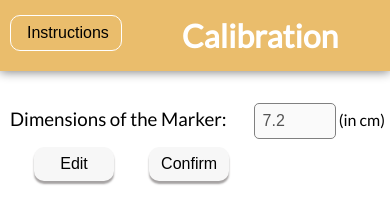
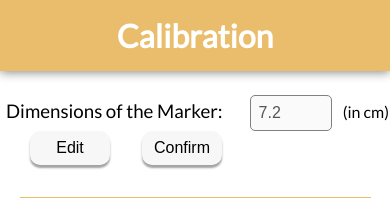
Before and after one commit to ShrinivasSK/Social-Distancing-Surveillance, a Flask app: page /calibrate-screen in a window 390 px wide. Shown: the top 198 px of the page. Run offline with Flask 2, Linux system fonts and the light colour scheme; some libraries are stand-ins or nearby versions.

Commit message:
Modified Calibration page UI

```diff
--- a/static/calibrate.css
+++ b/static/calibrate.css
@@ -1,11 +1,11 @@
-.mainPage>div:first-child{
+.mainPage > div:first-child {
   display: flex;
   align-content: center;
   justify-content: center;
-  margin:5px 0 5rem 5px;
+  margin: 5px 0 5rem 5px;
 }
 
-.mainPage >div:nth-child(2) {
+.mainPage > div:nth-child(2) {
   display: flex;
   justify-content: space-evenly;
   align-content: center;
@@ -28,7 +28,7 @@ body {
   width: 100%;
 }
 
-.header-button{
+.header-button {
   box-shadow: none;
   background-color: transparent;
   border: solid 1px white;
@@ -152,6 +152,12 @@ input:focus {
   justify-content: center;
 }
 
+.marker-form {
+  display: flex;
+  justify-content: center;
+  align-items: center;
+}
+
 .marker-form-container h3 {
   display: inline;
   font-weight: normal;
@@ -159,11 +165,13 @@ input:focus {
 
 .marker-form-container input {
   width: 4rem;
+  margin-right: 1rem;
 }
 
 .marker-form-container button {
   background-color: #f7f7f7;
   margin-left: 1.5rem;
+  display: flex;
 }
 
 h4 {
@@ -186,20 +194,75 @@ i {
 }
 
 .flexbox {
-  display: flex;.c
+  display: flex;
   align-content: space-between;
   justify-content: space-evenly;
 }
 
+.button-container-form{
+  display: flex;
+}
+
+.footer {
+  width: 100vw;
+  position: absolute;
+  bottom: 0;
+  left: 0;
+  height: 4rem;
+  text-align: center;
+  background-color: rgba(0, 0, 0, 0.8);
+  color: #f7f7f7c9;
+  letter-spacing: 1.5px;
+}
+
+footer {
+  float: bottom;
+  text-align: center;
+  background-color: rgba(0, 0, 0, 0.8);
+  color: #f7f7f7c9;
+  padding: 1.2rem;
+  letter-spacing: 1.5px;
+  position: relative;
+}
+
+footer h3 {
+  margin: 0;
+  padding: 0;
+  font-weight: normal;
+}
+
+footer a {
+  text-decoration: none;
+  color: #f7f7f7c9;
+  /* position: absolute;
+  right: 50px;
+  top: 40%; */
+}
+
 /* Media query for calibrate.html */
-@media (max-width: 930px) {
-  .mainPage >div:nth-child(2){
+@media (max-width: 1200px) {
+  .mainPage > div:nth-child(2) {
     flex-direction: column;
   }
 
-  .mainPage >div:nth-child(2)>div,#form-container{
-    width: 80%;
+  .mainPage > div:nth-child(2) > div,
+  #form-container {
+    width: 90%;
     margin: auto;
+    margin-bottom: 2rem;
+  }
+  .footer{
+    display: none;
+  }
+}
+@media (max-width: 740px){
+  .marker-form {
+    display: block;
+  }
+  .marker-form-container button{
+    display: block;
+  }
+  .mainPage > div:first-child{
     margin-bottom: 2rem;
   }
 }
@@ -219,33 +282,42 @@ i {
   }
 }*/
 
-@media (max-width: 525px){
-  .flexbox{
+@media (max-width: 525px) {
+  .flexbox {
     flex-direction: column;
     justify-content: center;
     align-content: center;
   }
 
-  .flexbox>div{
+  .flexbox > div {
     margin: auto;
+  }
+  .form-section{
+    display: flex;
+    flex-direction: column;
+    align-items: center;
   }
 }
 
-@media (max-width: 470px){
-  .button-container{
+@media (max-width: 470px) {
+  .button-container {
     width: 80%;
     margin: auto;
-    padding: 1rem 0 ;
+    padding: 1rem 0;
   }
 
-  .marker-form-container button, .button-container button{
+  .marker-form-container button,
+  .button-container button {
     width: 5rem;
     padding: 0.5rem;
   }
+  .marker-form-container input{
+    margin: 0 0.5rem;
+  }
 }
 
-@media (max-width: 396px){
-  .marker-form-container input{
+@media (max-width: 396px) {
+  .marker-form-container input {
     margin-left: 1.5rem;
   }
 }
@@ -253,7 +325,7 @@ i {
 /* Lightbox */
 .backdrop {
   z-index: 1;
-    opacity: .0;
+  opacity: 0;
   filter: alpha(opacity=0);
   display: none;
   position: fixed;
@@ -271,9 +343,9 @@ i {
   display: none;
   top: 50%;
   left: 50%;
+  width: 30vw;
+  height: 100vh;
   transform: translate(-50%, -50%);
-    width: 70%;
-    height: 80vh;
   background: #fff;
   padding: 20px;
   border-radius: 5px;
@@ -283,15 +355,15 @@ i {
   overflow-y: scroll;
 }
 
-  @media(min-width:700px){
-    .box{
-      height: 60vh;
+@media (min-width: 700px) {
+  .box {
+    height: 40vh;
   }
 }
 
-  @media(min-width:970px){
-    .box{
-      height: 55vh;
+@media (min-width: 970px) {
+  .box {
+    height: 30vh;
   }
 }
 
--- a/static/index.css
+++ b/static/index.css
@@ -202,6 +202,7 @@ button:disabled {
 }
 
 footer {
+  float: bottom;
   text-align: center;
   background-color: rgba(0, 0, 0, 0.8);
   color: #f7f7f7c9;
--- a/templates/calibrate.html
+++ b/templates/calibrate.html
@@ -4,14 +4,14 @@
     <title>Calibrate</title>
     <meta charset="UTF-8" />
     <meta name="viewport" content="width=device-width, initial-scale=1.0" />
-    <!-- <link
+    <link
       rel="stylesheet"
       type="text/css"
       href="{{ url_for('static',filename='calibrate.css') }}"
-    /> -->
+    />
 
     <!-- to work without server -->
-    <link rel="stylesheet" type="text/css" href="../static/calibrate.css" />
+    <!-- <link rel="stylesheet" type="text/css" href="../static/calibrate.css" /> -->
     <link
       rel="stylesheet"
       href="https://cdnjs.cloudflare.com/ajax/libs/font-awesome/5.13.0/css/all.min.css"
@@ -22,7 +22,7 @@
     />
     <script src="http://ajax.googleapis.com/ajax/libs/jquery/2.1.1/jquery.min.js"></script>
 
-    <script>
+    <!-- <script>
       jQuery(document).ready(function () {
         /* Open lightbox on button click */
         $(".lightbox-toggle").click(function () {
@@ -40,11 +40,11 @@
           $(".box").fadeOut();
         });
       });
-    </script>
+    </script> -->
   </head>
   <body>
     <header class="header">
-      <!-- Initially invisible button -->
+      <!-- Initially invisible button
       <button class="header-button lightbox-toggle">Instructions</button>
       <div class="backdrop"></div>
 
@@ -52,35 +52,31 @@
         <div class="close">x</div>
         <ul>
           <li>
-            Enter the dimensions of the aruco tag in the space provided. If you have used the page we have given then let the default
+            Enter the dimensions of the aruco tag in the space provided. If you
+            have used the page we have given then go with the default value.
           </li>
           <li>
             Now stick the Aruco tags on the floor in the field of view of the
-            camera and click on the start calibration button. The system will
-            then analyse the Aruco tags and show the results in a form below.
-            Wait till the results appear.
+            camera and click on the start calibration button.
           </li>
           <li>
-            Look at the values shown in the form and check whether they look
-            accurate. If not then edit the values after clicking on the edit
-            button and then click confirm to confirm the values. If the values
-            are accurate already then directly click on Confirm to use them for
-            further calculations
+            Check whether the results are accurate. If not edit the values. Then
+            click on confirm to save the values.
           </li>
         </ul>
         <h3>The camera calibration is complete!</h3>
-      </div>
+      </div> -->
       <h1 class="heading_main">Calibration</h1>
     </header>
-
+    <div class="footer"></div>
     <div class="complete-screen">
       <div class="mainPage">
         <div class="marker-form-container">
-          <div>
+          <div class="marker-form">
             <h3>Dimensions of the Marker:</h3>
             <input type="text" id="marker-input" name="length" />
             <label for="dist">(in cm)</label>
-            <div>
+            <div class="button-container-form">
               <button class="button marker-edit" id="marker-edit">Edit</button>
               <button class="button marker-edit" id="marker-confirm">
                 Confirm
@@ -110,7 +106,7 @@
           <!-- Form -->
           <div class="form-container" id="form-container">
             <h3>Calcluated Pose of the Camera</h3>
-
+            <div class="footer"></div>
             <form class="form" id="form">
               <div class="flexbox">
                 <div class="form-section">
@@ -176,10 +172,10 @@
     </div>
   </body>
 
-  <!-- <script
+  <script
     type="text/javascript"
     src="{{ url_for('static', filename='calibrate.js') }}"
-  ></script> -->
+  ></script>
   <!-- to work without server -->
-  <script type="text/javascript" src="../static/calibrate.js"></script>
+  <!-- <script type="text/javascript" src="../static/calibrate.js"></script> -->
 </html>
```
Lines whose indentation alone changed are shown as unchanged.
